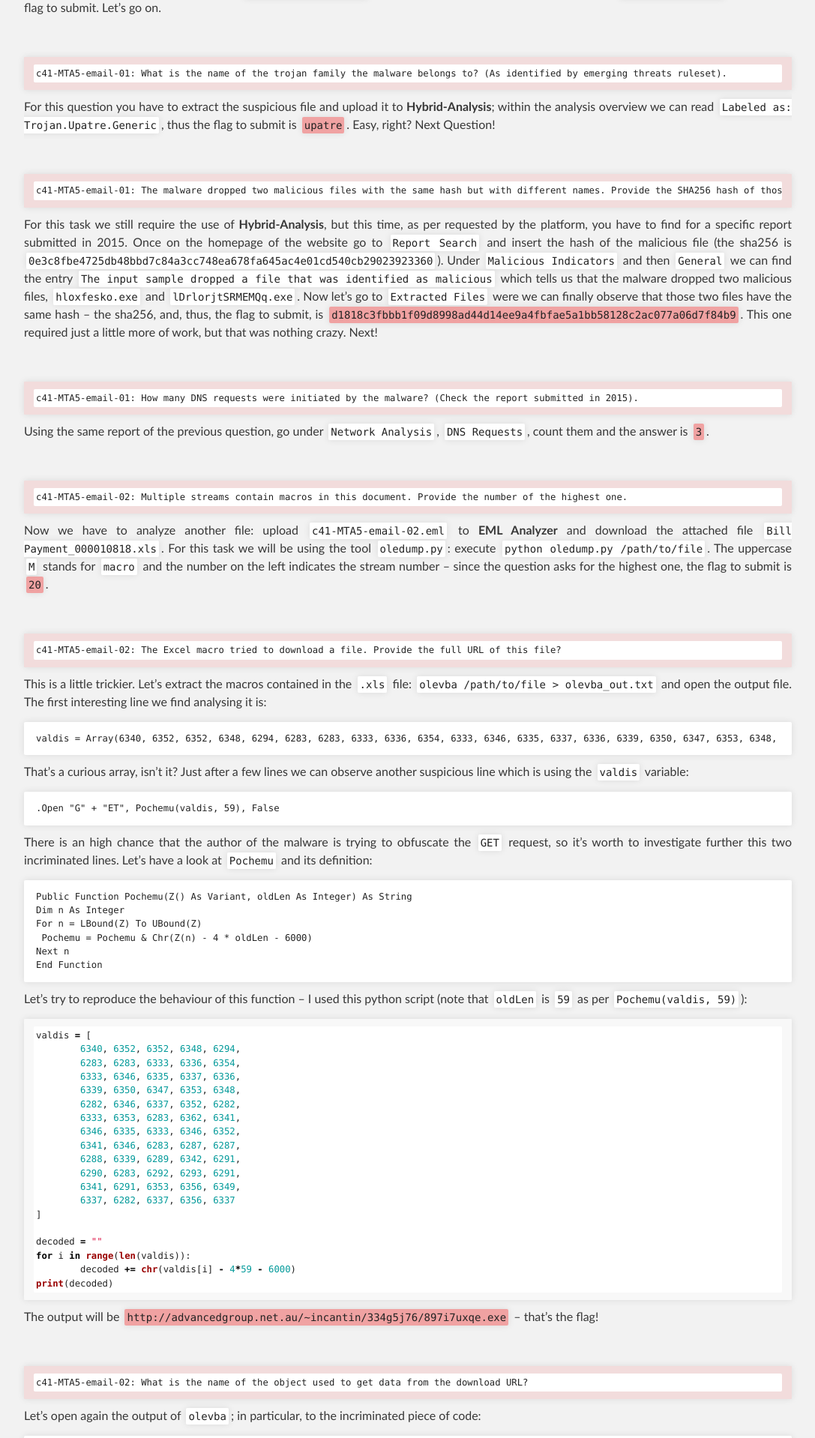
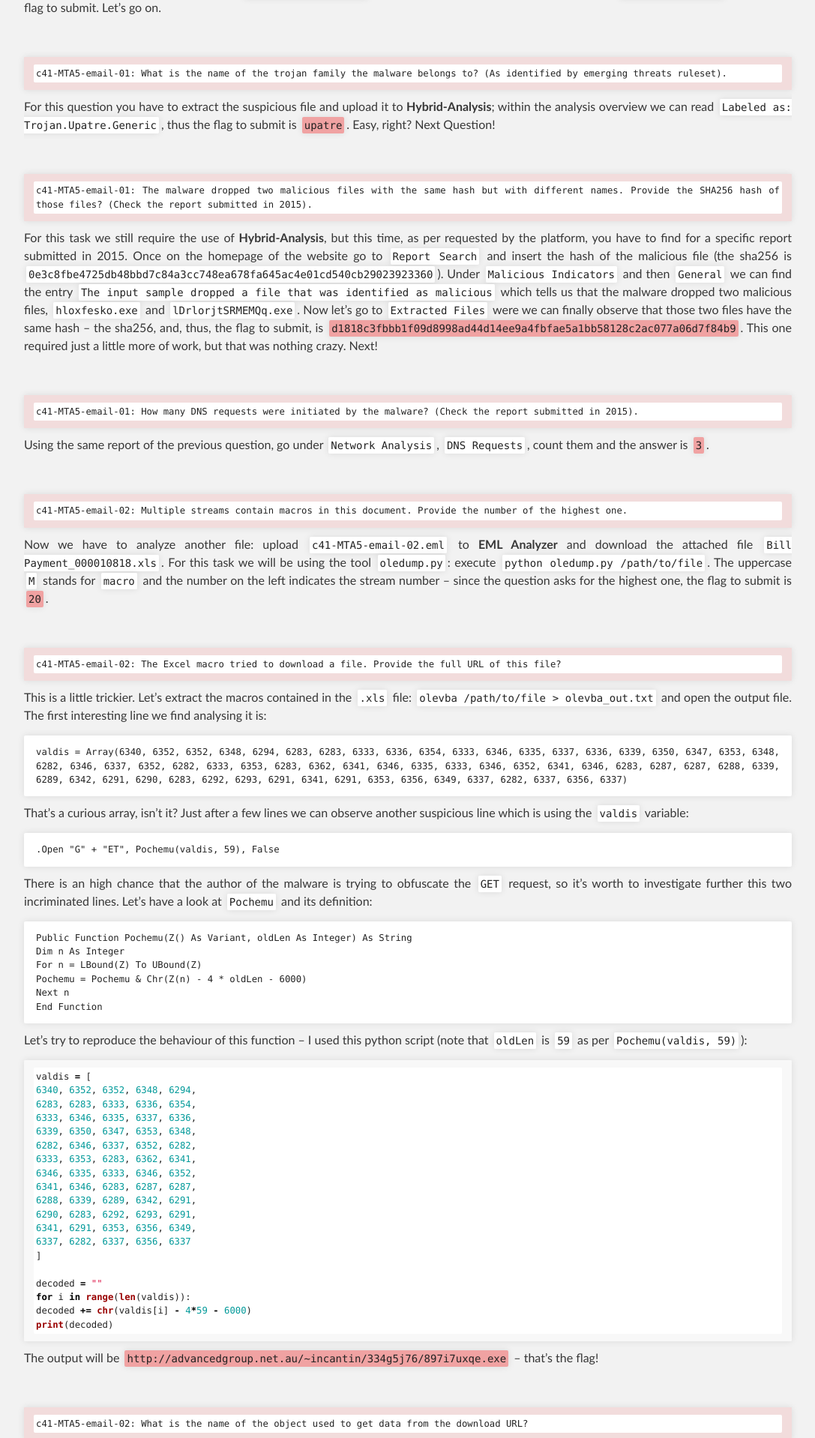
Before and after one commit to forza-panino/forza-panino.github.io, a Jekyll site: the page built from _collections/_CyberDefenders/malware_traffic_analysis_5.markdown, in a window 1280 px wide. Shown: the part 1123-3041 px from the top of the page at 75% size, without its empty margins (96-1183 px from the left). Built offline with Jekyll 4.4.1, drawn with Linux system fonts in a browser that asks for light colours; some of the changed text lies outside the part shown.

Commit message:
fixed overflow

```diff
--- a/_sass/jekyll-theme-slate.scss
+++ b/_sass/jekyll-theme-slate.scss
@@ -24,16 +24,22 @@ details.index_details ul {
   margin-top: -12px;
 }
 
-code {
-  overflow-x: scroll;
-}
-
 .flag {
   background-color: rgba(240, 128, 128, 0.7);
 }
 
 .language-plaintext .highlight {
 	background-color: rgba(240, 128, 128,0.1);
+}
+
+code {
+  overflow-x: scroll;
+  word-wrap: break-word;
+  white-space: pre-line;
+}
+
+pre {
+  overflow: auto;
 }
 
 /*******************************************************************************
```
